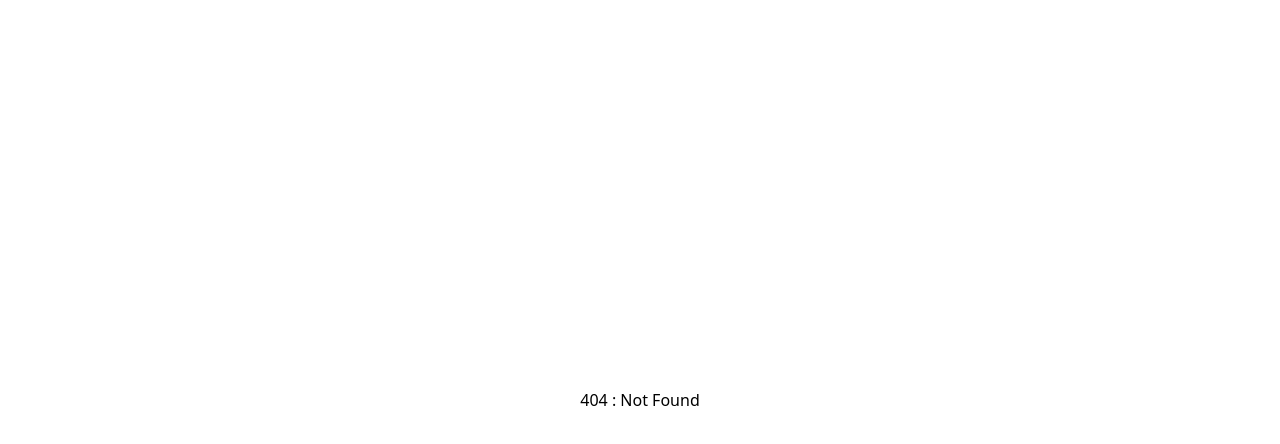
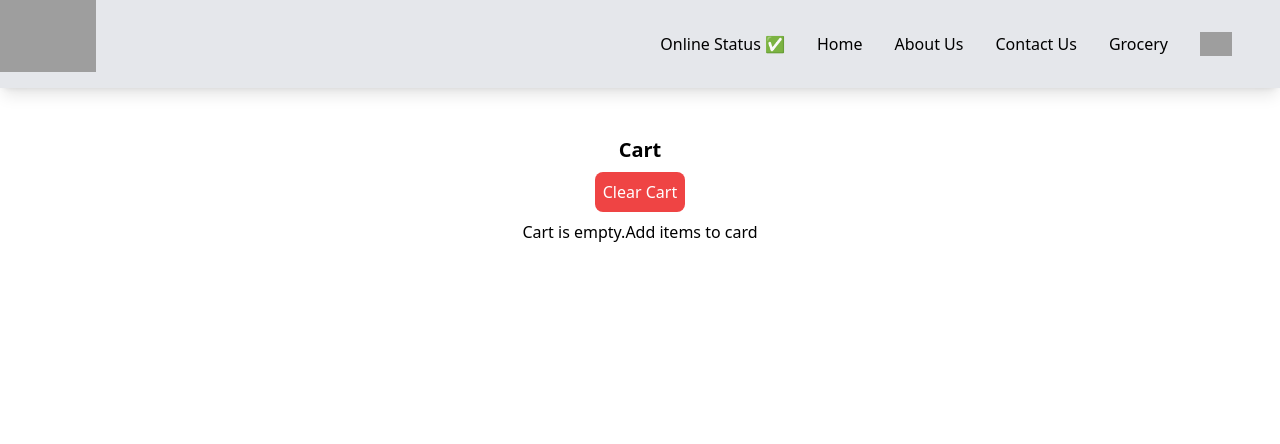
Before and after one commit to mohsinmurtazaa/food_app, a React (Vite) app: page /cart in a window 1280 px wide. Before the commit this address had no page. Shown: the top 444 px of the page. Built offline with nearby package versions, Linux system fonts and the light colour scheme; grey boxes are pictures that could not be loaded.

Commit message:
used redux for cart functionality

```diff
--- a/package.json
+++ b/package.json
@@ -18,8 +18,10 @@
   },
   "homepage": "https://github.com/mohsinmurtazaa/learning_react#readme",
   "dependencies": {
+    "@reduxjs/toolkit": "^2.2.6",
     "react": "^18.2.0",
     "react-dom": "^18.2.0",
+    "react-redux": "^9.1.2",
     "react-router-dom": "^6.23.1"
   },
   "devDependencies": {
--- a/src/App.js
+++ b/src/App.js
@@ -7,15 +7,20 @@ import Contact from "./Components/Contact";
 import Error from "./Components/Error";
 import { createBrowserRouter, Outlet, RouterProvider } from "react-router-dom";
 import Menu from "./Components/Menu";
+import { Provider } from "react-redux";
+import appStore from "./utils/appStore";
+import Cart from "./Components/Cart";
 
 const Grocery = lazy(() => import("./Components/Grocery"));
 
 const AppLayout = () => {
   return (
-    <div className="app-layout">
-      <Header />
-      <Outlet />
-    </div>
+    <Provider store={appStore}>
+      <div className="app-layout">
+        <Header />
+        <Outlet />
+      </div>
+    </Provider>
   );
 };
 const appRouter = createBrowserRouter([
@@ -52,6 +57,11 @@ const appRouter = createBrowserRouter([
         element: <Menu />,
         errorElement: <Error />,
       },
+      {
+        path: "/cart",
+        element: <Cart />,
+        errorElement: <Error />,
+      },
     ],
 
     errorElement: <Error />,
--- /dev/null
+++ b/src/Components/Cart.js
@@ -0,0 +1,27 @@
+import { useDispatch, useSelector } from "react-redux";
+import { clearCart } from "../utils/cartSlice";
+import MenuSubCategoriesList from "./MenuSubCategoriesList";
+
+const Cart = () => {
+  const cartItems = useSelector((store) => store.cart.items);
+  const dispatch = useDispatch();
+  const handleClearCart = () => {
+    dispatch(clearCart());
+  };
+  return (
+    <div className="text-center m-6 p-6">
+      <h1 className="font-bold text-xl">Cart</h1>
+      <div className="w-6/12 m-auto">
+        <button
+          className="m-2 p-2 bg-red-500 text-white rounded-lg"
+          onClick={handleClearCart}
+        >
+          Clear Cart
+        </button>
+        {cartItems.length < 1 && <h1>Cart is empty.Add items to card</h1>}
+        <MenuSubCategoriesList items={cartItems} />
+      </div>
+    </div>
+  );
+};
+export default Cart;
--- a/src/Components/Header.js
+++ b/src/Components/Header.js
@@ -1,10 +1,12 @@
 import { useState } from "react";
+import { useSelector } from "react-redux";
 import { Link } from "react-router-dom";
 import useOnlineStatus from "../utils/useOnlineStatus";
 
 const Header = () => {
   const [btnName, setBtnName] = useState("Login");
   const onlineStatus = useOnlineStatus();
+  const cartItems = useSelector((store) => store.cart.items);
   return (
     <div className="flex justify-between bg-gray-200 shadow-lg mb-2">
       <div className="logo-container">
@@ -28,21 +30,29 @@ const Header = () => {
           <li className="px-4">
             <Link to="/grocery">Grocery</Link>
           </li>
-          <li className="px-4">
-            Cart
-            {/* <img
-                style={{ width: "80px" }}
-                src="https://encrypted-tbn0.gstatic.com/images?q=tbn:ANd9GcS3pEd8n1wVrRrA5EXQig4C6Q_qR1Y2IQU2hQWmJ6ChYw&s"
-              ></img> */}
+          <li className="px-4 font-bold text-xl">
+            <Link to="/cart">
+              <div className="relative flex">
+                <img
+                  className="w-8"
+                  src="https://encrypted-tbn0.gstatic.com/images?q=tbn:ANd9GcS3pEd8n1wVrRrA5EXQig4C6Q_qR1Y2IQU2hQWmJ6ChYw&s"
+                ></img>
+                {cartItems.length > 0 && (
+                  <span className="absolute top-0 right-0 bg-red-600 text-white rounded-full text-xs w-5 h-5 flex items-center justify-center">
+                    {cartItems.length}
+                  </span>
+                )}
+              </div>
+            </Link>
           </li>
-          <button
+          {/* <button
             className="login"
             onClick={() =>
               btnName === "Login" ? setBtnName("Logout") : setBtnName("Login")
             }
           >
             {btnName}
-          </button>
+          </button> */}
         </ul>
       </div>
     </div>
--- a/src/Components/MenuSubCategoriesList.js
+++ b/src/Components/MenuSubCategoriesList.js
@@ -1,5 +1,12 @@
+import { useDispatch } from "react-redux";
+import { addItem } from "../utils/cartSlice";
 import { CDN_URL } from "../utils/constants";
 const MenuSubCategoriesList = ({ items }) => {
+  const dispatch = useDispatch();
+  const handleAddItem = (item) => {
+    //Dispatch an action
+    dispatch(addItem(item));
+  };
   return (
     <div>
       {items.map((item) => (
@@ -24,7 +31,10 @@ const MenuSubCategoriesList = ({ items }) => {
             ) : (
               ""
             )}
-            <button className="absolute bottom-4 right-4 p-2 rounded-lg bg-black text-white shadow-lg">
+            <button
+              className="absolute bottom-4 right-4 p-2 rounded-lg bg-black text-white shadow-lg"
+              onClick={() => handleAddItem(item)}
+            >
               Add +
             </button>
           </div>
--- /dev/null
+++ b/src/utils/appStore.js
@@ -0,0 +1,9 @@
+import { configureStore } from "@reduxjs/toolkit";
+import cartReducer from "./cartSlice";
+const appStore = configureStore({
+  reducer: {
+    cart: cartReducer,
+  },
+});
+
+export default appStore;
--- /dev/null
+++ b/src/utils/cartSlice.js
@@ -0,0 +1,22 @@
+import { createSlice } from "@reduxjs/toolkit";
+
+const cartSlice = createSlice({
+  name: "cart",
+  initialState: {
+    items: [],
+  },
+  reducers: {
+    addItem: (state, action) => {
+      // mutating(directly modifying) the state
+      state.items.push(action.payload);
+    },
+    removeItem: (state) => {
+      state.items.pop();
+    },
+    clearCart: (state) => {
+      return { items: [] };
+    },
+  },
+});
+export const { addItem, removeItem, clearCart } = cartSlice.actions;
+export default cartSlice.reducer;
```
Also changed, not shown: 1 other file (tests, documents, lock files or other folders).
